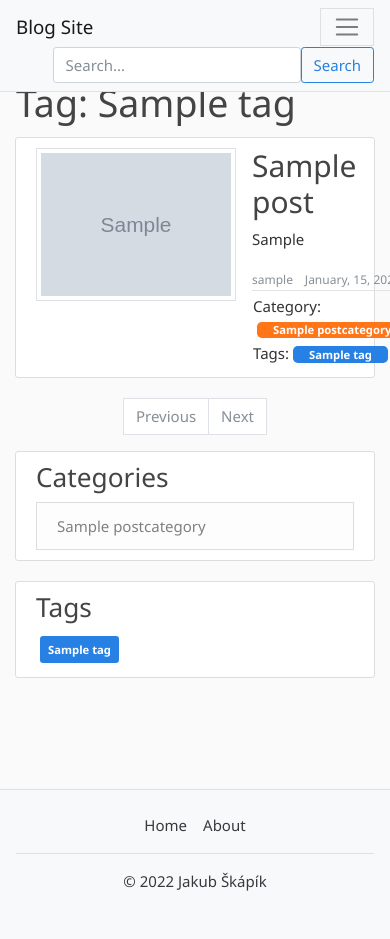
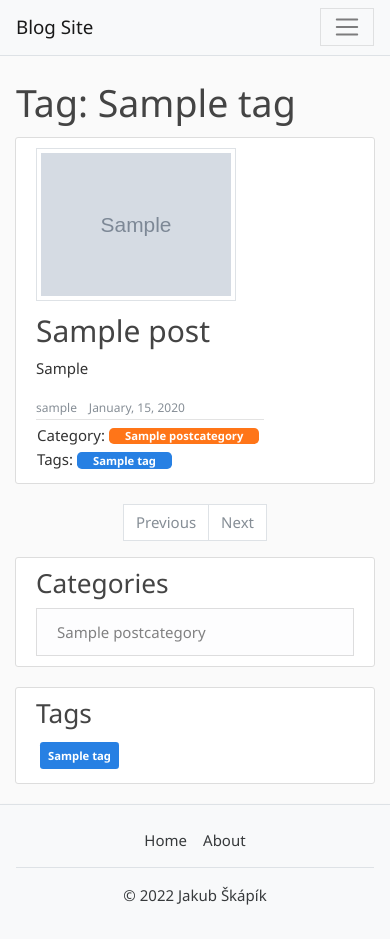
Before and after one commit to skapis/blog_site_django, a Django app: a page that uses blog/templates/base.html in a window 390 px wide; the page is wider, and only the part inside the window is pictured. Before the commit the page ends 891 px from the top of that part, so only its background shows below. Run offline with Django 4.2, Linux system fonts and the light colour scheme; tables that the repository leaves empty hold one stand-in row (values such as "Sample post"); grey boxes marked "Sample" are stand-in pictures; some libraries are stand-ins or nearby versions.

Commit message:
mobile version update

```diff
--- a/blog/blog_site/static/css/main.css
+++ b/blog/blog_site/static/css/main.css
@@ -2,6 +2,16 @@ body {
     background: #fafafa;
     color: #333333;
     margin-top: 5rem;
+  }
+
+@media only screen and (max-width: 480px), only screen and (max-device-width: 480px) {
+  .media{
+    flex-direction: column;
+  }
+  .article-img{
+    margin-bottom: 12px;
+  }
+
   }
 
   h1, h2, h3, h4, h5, h6 {
--- a/blog/templates/base.html
+++ b/blog/templates/base.html
@@ -2,6 +2,7 @@
 <html lang="en">
 <head>
     <meta charset="UTF-8">
+    <meta name="viewport" content="width=device-width, initial-scale=1, shrink-to-fit=no">
     <title>Blog</title>
 
     <link href="{% static 'css/bootstrap.min.css' %}" rel="stylesheet">
@@ -23,7 +24,7 @@
 
             {% endblock %}
           </div>
-          <div class="col-md-4">
+          <div class="col-md-4 sidebar">
             {% include 'partials/sidebar.html' %}
           </div>
         </div>
--- a/blog/templates/base_nopartials.html
+++ b/blog/templates/base_nopartials.html
@@ -2,6 +2,7 @@
 <html lang="en">
 <head>
     <meta charset="UTF-8">
+    <meta name="viewport" content="width=device-width, initial-scale=1, shrink-to-fit=no">
     <title>Blog</title>
 
     <link href="{% static 'css/bootstrap.min.css' %}" rel="stylesheet">
--- a/blog/templates/blog/index.html
+++ b/blog/templates/blog/index.html
@@ -4,7 +4,7 @@
     {% for post in posts%}
     <article class="media content-section">
         <div class="article-img mr-3">
-            <img class="img-thumbnail" src="{{post.image.url}}" style="max-width: 200px; max-height: 300px;">
+            <img class="img-thumbnail" src="{{post.image.url}}" style="max-width: 300px; max-height: 300px;">
         </div>
         <div class="media-body">
             <h2><a class="article-title" href="{% url 'detail' post.id %}">{{post.name}}</a></h2>
--- a/blog/templates/partials/navbar.html
+++ b/blog/templates/partials/navbar.html
@@ -9,8 +9,7 @@
         <div class="navbar-nav mr-auto">
           <a class="nav-item nav-link text-dark" href="{% url 'about_blog' %}">About</a>
         </div>
-        </div>
-      </div>
+
         <div class="navbar-nav ml-auto">
           <div class="form-group mb-0">
             <form action="{% url 'search' %}" method="post" class="mb-0">
@@ -21,5 +20,7 @@
             </form>
           </div>
         </div>
+      </div>
+    </div>
   </nav>
 </header>
```
Lines whose indentation alone changed are shown as unchanged.
